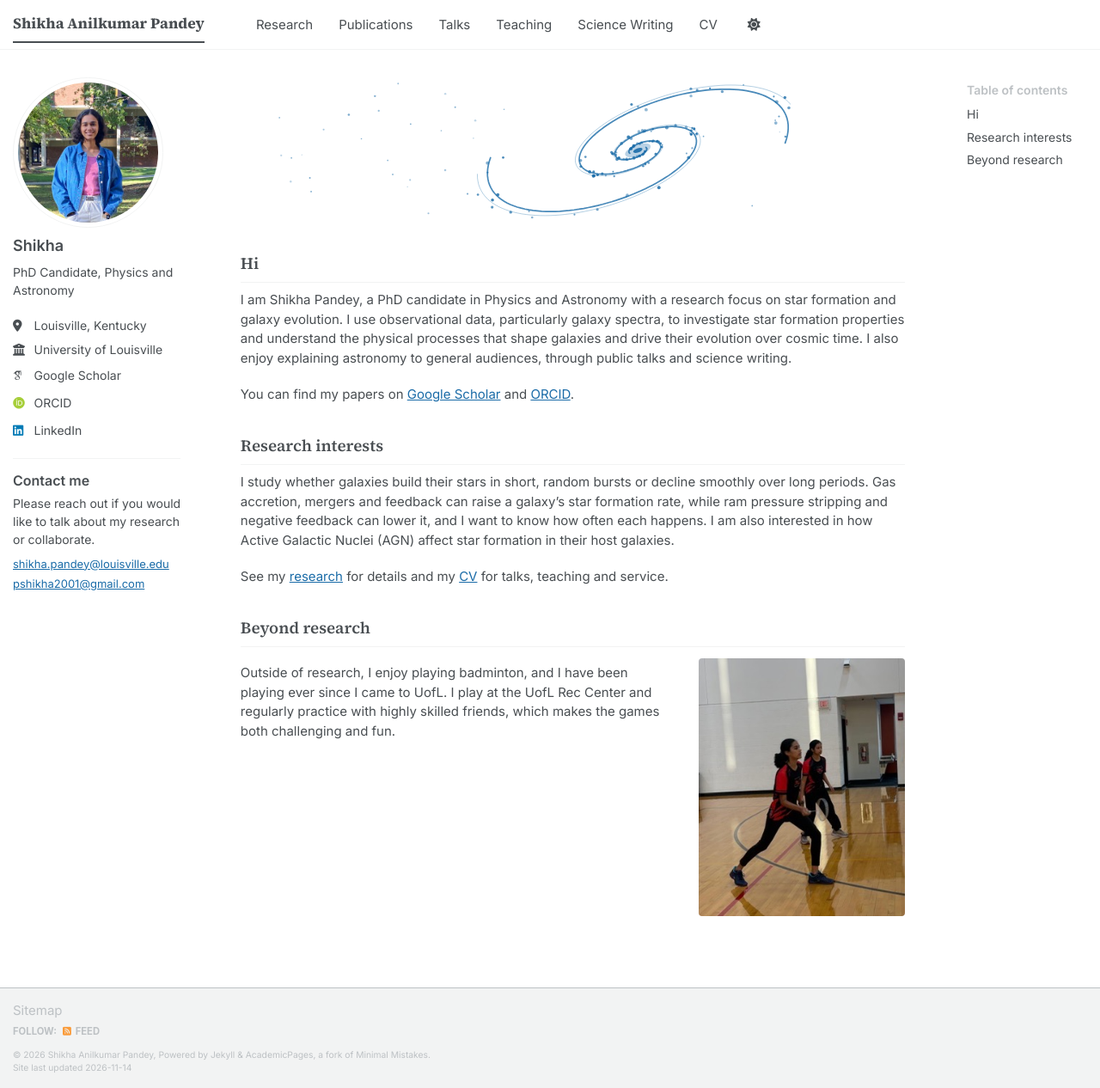
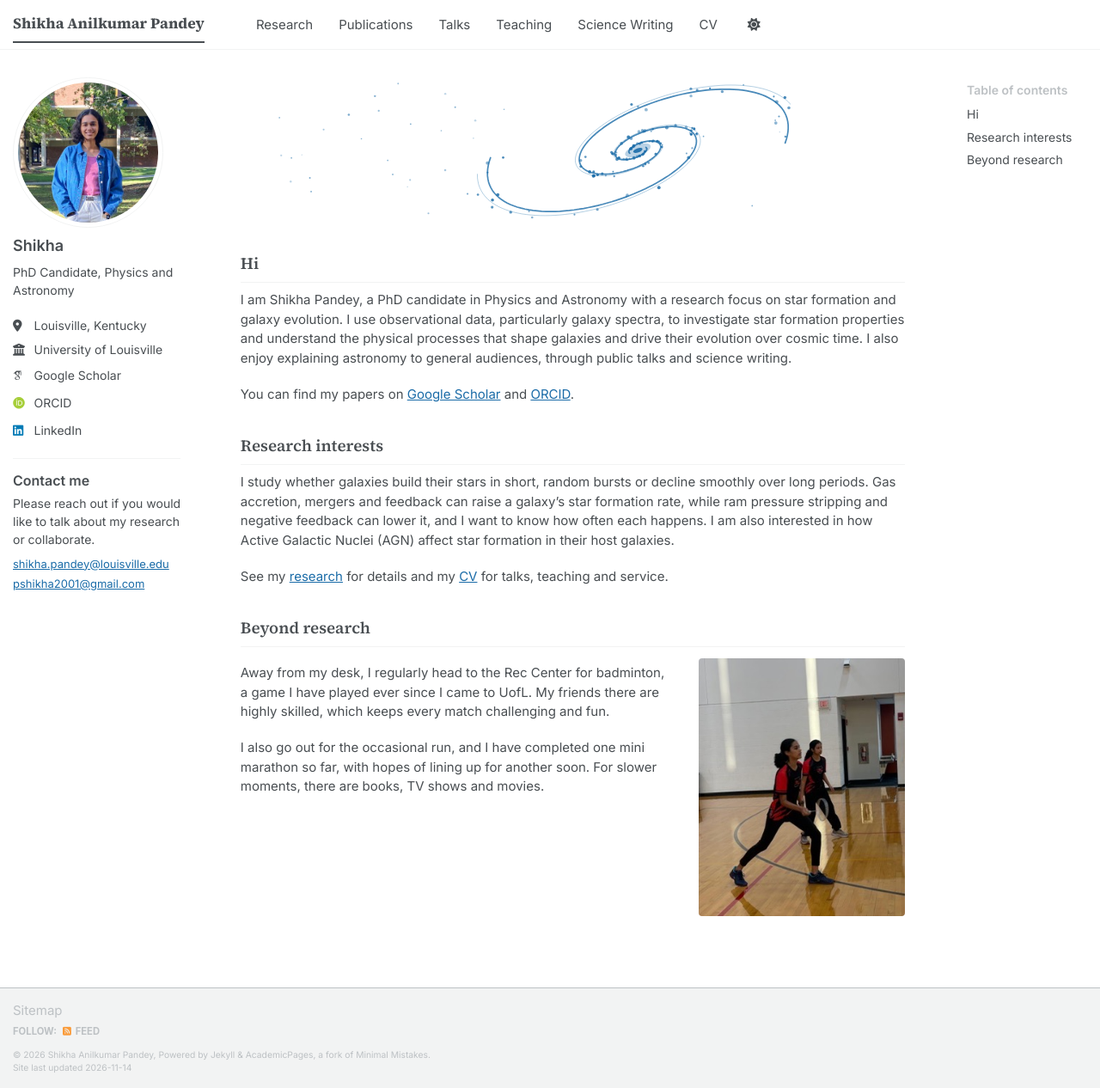
Before and after one commit to pshikha/pshikha.github.io, a Jekyll site: the page built from _pages/about.md, in a window 1280 px wide and 1266 px high. Shown: the whole window at 86% size. Built offline with Jekyll 4.4.1, drawn with Linux system fonts in a browser that asks for light colours; some web fonts are replaced; a script bundle is joined from its source files by our own code; library files that are not in the unit come from our copies.

Commit message:
Beyond research: add running, reading, TV and movies; reword to avoid repeated words
Co-Authored-By: Claude Sonnet 5.5 <noreply@anthropic.com>

```diff
--- a/_pages/about.md
+++ b/_pages/about.md
@@ -26,4 +26,6 @@ See my [research](/research/) for details and my [CV](/cv/) for talks, teaching
 
 <img class="beyond-photo" src="/images/badminton-portrait.jpg" alt="Playing a badminton doubles game at the UofL Rec Center">
 
-Outside of research, I enjoy playing badminton, and I have been playing ever since I came to UofL. I play at the UofL Rec Center and regularly practice with highly skilled friends, which makes the games both challenging and fun.
+Away from my desk, I regularly head to the Rec Center for badminton, a game I have played ever since I came to UofL. My friends there are highly skilled, which keeps every match challenging and fun.
+
+I also go out for the occasional run, and I have completed one mini marathon so far, with hopes of lining up for another soon. For slower moments, there are books, TV shows and movies.
```
